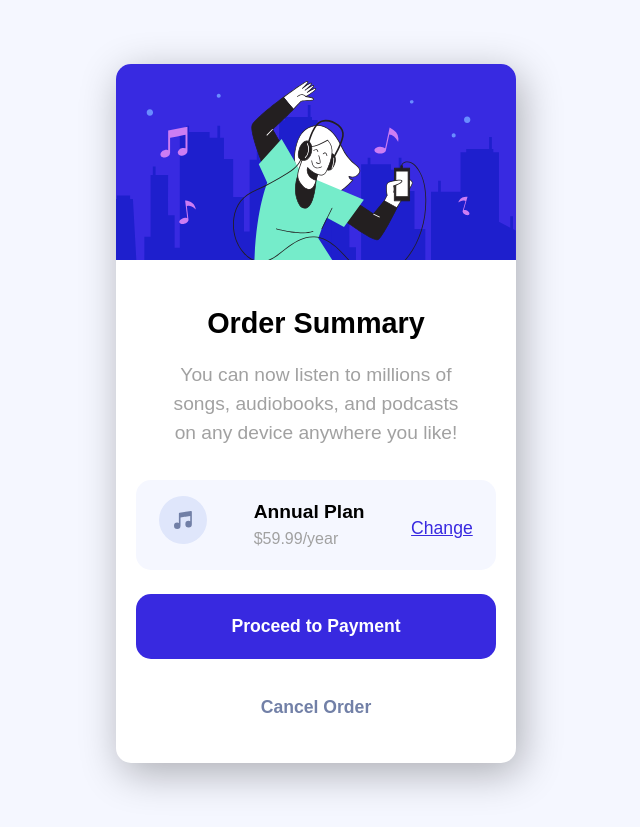
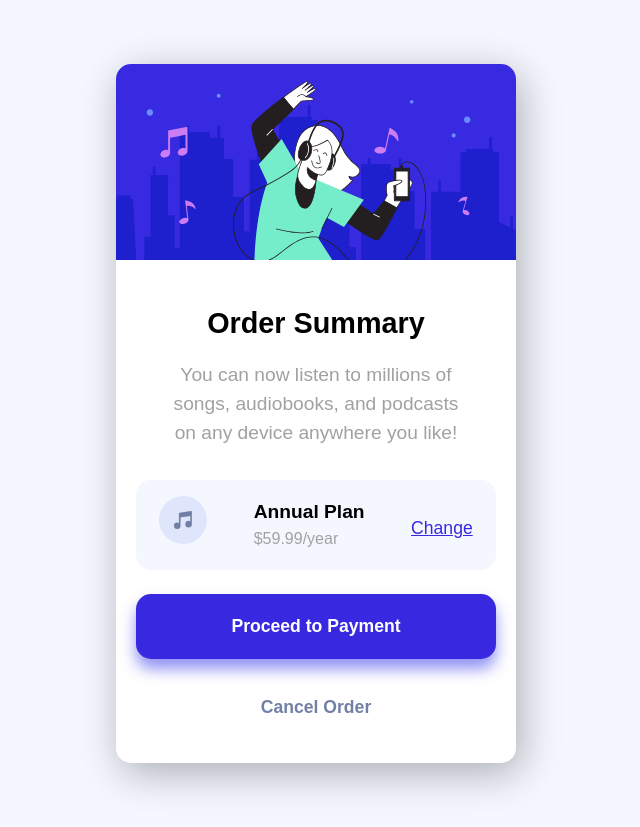
Before and after one commit to duynguyen0613/front__end-order-summary-component-challenge-hub, a plain HTML site: page index.html in a window 1280 px wide. Shown: the whole page, without its empty margins (324-964 px from the left). Drawn offline with Linux system fonts and the light colour scheme.

Commit message:
Fixing shadow for button (payment)

```diff
--- a/css/style.css
+++ b/css/style.css
@@ -190,6 +190,7 @@ body {
 .card__footer .btn--payment {
     background-color: var(--c-bright-blue);
     color: #fff;
+    box-shadow: 0px 10px 15px rgba(71, 74, 236, 0.6);
 }
 
 .card__footer .btn--cancel {
```
